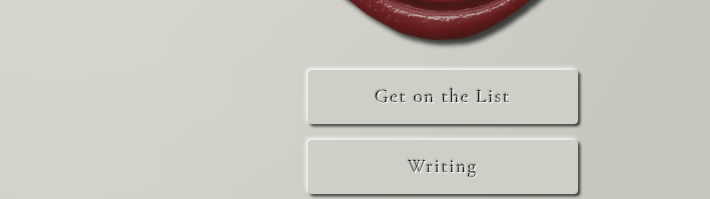
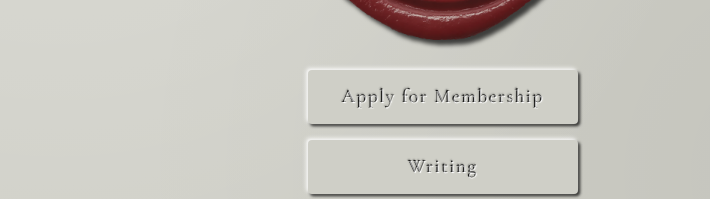
Before and after one commit to thealephtav/fb, a Next.js app: page /welcome in a window 1280 px wide. Shown: the part 387-586 px from the top of the page, without its empty margins (197-907 px from the left). Built offline with nearby package versions, Linux system fonts and the light colour scheme.

Commit message:
Update page.tsx

```diff
--- a/app/welcome/page.tsx
+++ b/app/welcome/page.tsx
@@ -17,14 +17,14 @@ export default function WelcomePage() {
         }}
       >
         <Link href={WAITLIST_URL} target="_blank">
-          <button className="btn lifted btnLg">Get on the List</button>
+          <button className="btn lifted btnLg">Apply for Membership</button>
         </Link>
         <Link href={BLOG_URL} target="_blank">
           <button className="btn lifted btnLg">Writing</button>
         </Link>
         <hr style={{ width: "100%" }} />
         <p style={{ textAlign: "center", marginTop: "0" }}>
-          Already have an account? <Link href="/sign-in">Sign in</Link>
+          Already have an account? <Link href="https://app.thealeph.club">Sign in</Link>
         </p>
       </section>
     </main>
```
